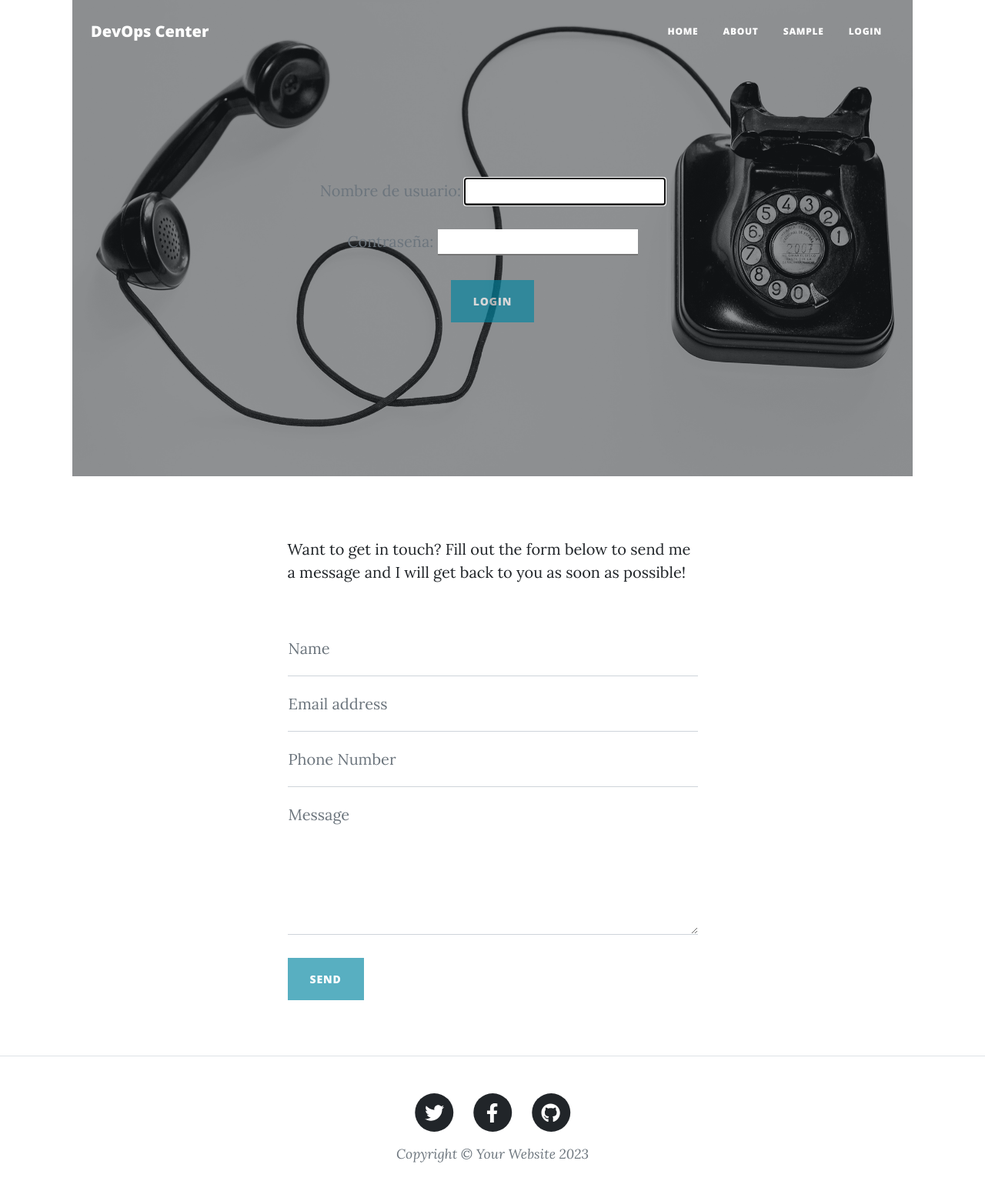
After one commit to IvanTomasevich/DevOps_Issues, a Django app: page /accounts/login/ in a window 1280 px wide. The commit adds this page. Shown: the whole page at 77% size. Run offline with Django 4.2, Linux system fonts and the light colour scheme; some libraries are stand-ins or nearby versions.

Commit message:
Minor update

```diff
--- /dev/null
+++ b/JiraTk/Perfiles/templates/Perfiles/login.html
@@ -0,0 +1,86 @@
+{% extends "index.html" %}
+
+{% block contenido %}
+{% load static %}
+        <!-- Page Header-->
+        <header class="masthead" style="background-image: url({% static 'assets/img/contact-bg.jpg' %})">
+            <div class="container position-relative px-4 px-lg-5">
+                <div class="row gx-4 gx-lg-5 justify-content-center">
+                    <div class="col-md-10 col-lg-8 col-xl-7">
+                        <div class="page-heading">
+                            <form id="contactForm" data-sb-form-api-token="API_TOKEN" method="post">
+                                <div class="form-floating">
+                                   {% csrf_token %}
+                                   {{ form.as_p }}
+                                   <button class="btn btn-primary text-uppercase disabled" id="submitButton" type="submit">Login</button>
+                                </div>
+                           </form>
+                        </div>
+                    </div>
+                </div>
+            </div>
+        </header>
+        <!-- Main Content-->
+        <main class="mb-4">
+            <div class="container px-4 px-lg-5">
+                <div class="row gx-4 gx-lg-5 justify-content-center">
+                    <div class="col-md-10 col-lg-8 col-xl-7">
+                        <p>Want to get in touch? Fill out the form below to send me a message and I will get back to you as soon as possible!</p>
+                        <div class="my-5">
+                            <!-- * * * * * * * * * * * * * * *-->
+                            <!-- * * SB Forms Contact Form * *-->
+                            <!-- * * * * * * * * * * * * * * *-->
+                            <!-- This form is pre-integrated with SB Forms.-->
+                            <!-- To make this form functional, sign up at-->
+                            <!-- https://startbootstrap.com/solution/contact-forms-->
+                            <!-- to get an API token!-->
+                            <form id="contactForm" data-sb-form-api-token="API_TOKEN">
+                                <div class="form-floating">
+                                    <input class="form-control" id="name" type="text" placeholder="Enter your name..." data-sb-validations="required" />
+                                    <label for="name">Name</label>
+                                    <div class="invalid-feedback" data-sb-feedback="name:required">A name is required.</div>
+                                </div>
+                                <div class="form-floating">
+                                    <input class="form-control" id="email" type="email" placeholder="Enter your email..." data-sb-validations="required,email" />
+                                    <label for="email">Email address</label>
+                                    <div class="invalid-feedback" data-sb-feedback="email:required">An email is required.</div>
+                                    <div class="invalid-feedback" data-sb-feedback="email:email">Email is not valid.</div>
+                                </div>
+                                <div class="form-floating">
+                                    <input class="form-control" id="phone" type="tel" placeholder="Enter your phone number..." data-sb-validations="required" />
+                                    <label for="phone">Phone Number</label>
+                                    <div class="invalid-feedback" data-sb-feedback="phone:required">A phone number is required.</div>
+                                </div>
+                                <div class="form-floating">
+                                    <textarea class="form-control" id="message" placeholder="Enter your message here..." style="height: 12rem" data-sb-validations="required"></textarea>
+                                    <label for="message">Message</label>
+                                    <div class="invalid-feedback" data-sb-feedback="message:required">A message is required.</div>
+                                </div>
+                                <br />
+                                <!-- Submit success message-->
+                                <!---->
+                                <!-- This is what your users will see when the form-->
+                                <!-- has successfully submitted-->
+                                <div class="d-none" id="submitSuccessMessage">
+                                    <div class="text-center mb-3">
+                                        <div class="fw-bolder">Form submission successful!</div>
+                                        To activate this form, sign up at
+                                        <br />
+                                        <a href="https://startbootstrap.com/solution/contact-forms">https://startbootstrap.com/solution/contact-forms</a>
+                                    </div>
+                                </div>
+                                <!-- Submit error message-->
+                                <!---->
+                                <!-- This is what your users will see when there is-->
+                                <!-- an error submitting the form-->
+                                <div class="d-none" id="submitErrorMessage"><div class="text-center text-danger mb-3">Error sending message!</div></div>
+                                <!-- Submit Button-->
+                                <button class="btn btn-primary text-uppercase disabled" id="submitButton" type="submit">Send</button>
+                            </form>
+                        </div>
+                    </div>
+                </div>
+            </div>
+        </main>
+
+{% endblock contenido %}
--- a/JiraTk/home/templates/index.html
+++ b/JiraTk/home/templates/index.html
@@ -30,7 +30,7 @@
                         <li class="nav-item"><a class="nav-link px-lg-3 py-3 py-lg-4" href="{% url 'home'%}">Home</a></li>
                         <li class="nav-item"><a class="nav-link px-lg-3 py-3 py-lg-4" href="{% url 'about'%}">About</a></li>
                         <li class="nav-item"><a class="nav-link px-lg-3 py-3 py-lg-4" href="{% url 'home'%}">Sample</a></li>
-                        <li class="nav-item"><a class="nav-link px-lg-3 py-3 py-lg-4" href="{% url 'home'%}">Contact</a></li>
+                        <li class="nav-item"><a class="nav-link px-lg-3 py-3 py-lg-4" href="{% url 'login'%}">Login</a></li>
                     </ul>
                 </div>
             </div>
```
Also changed, not shown: JiraTk/Perfiles/templates/login.html (deleted, +0 -10 lines).
